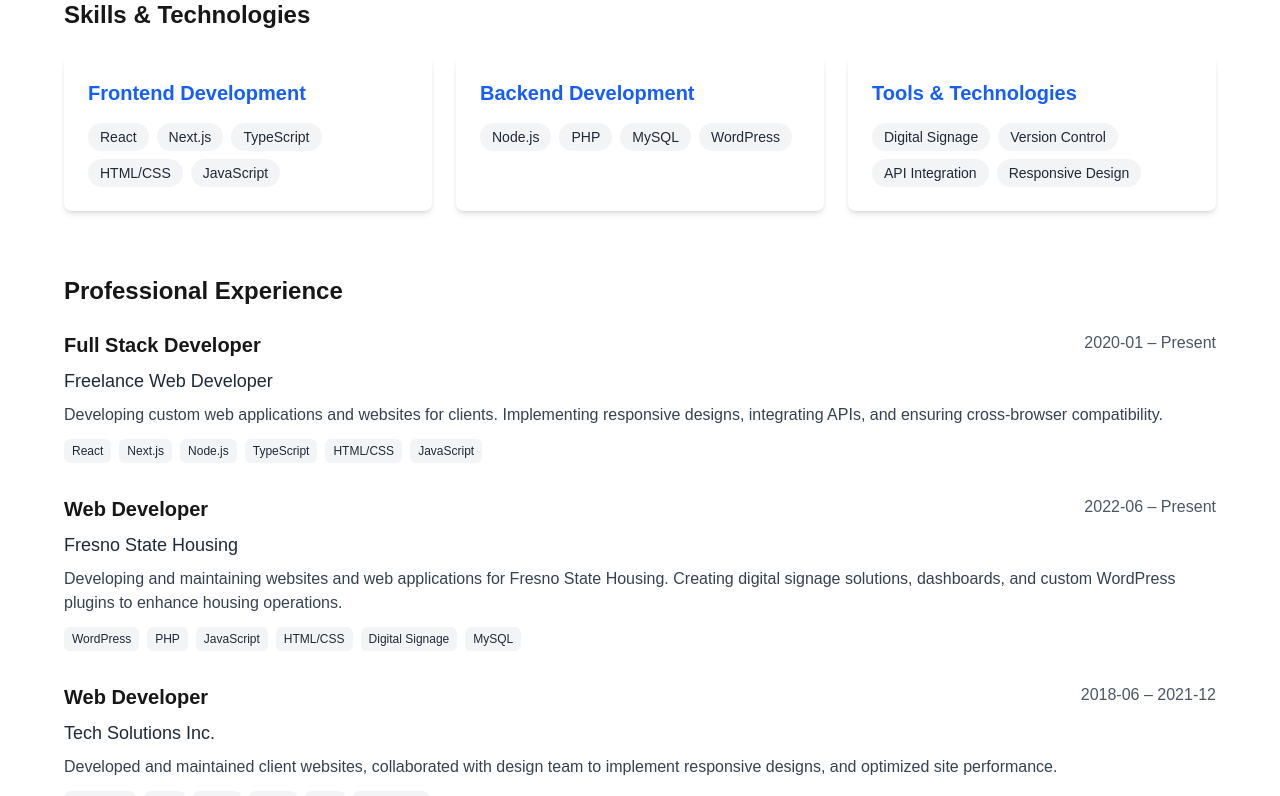
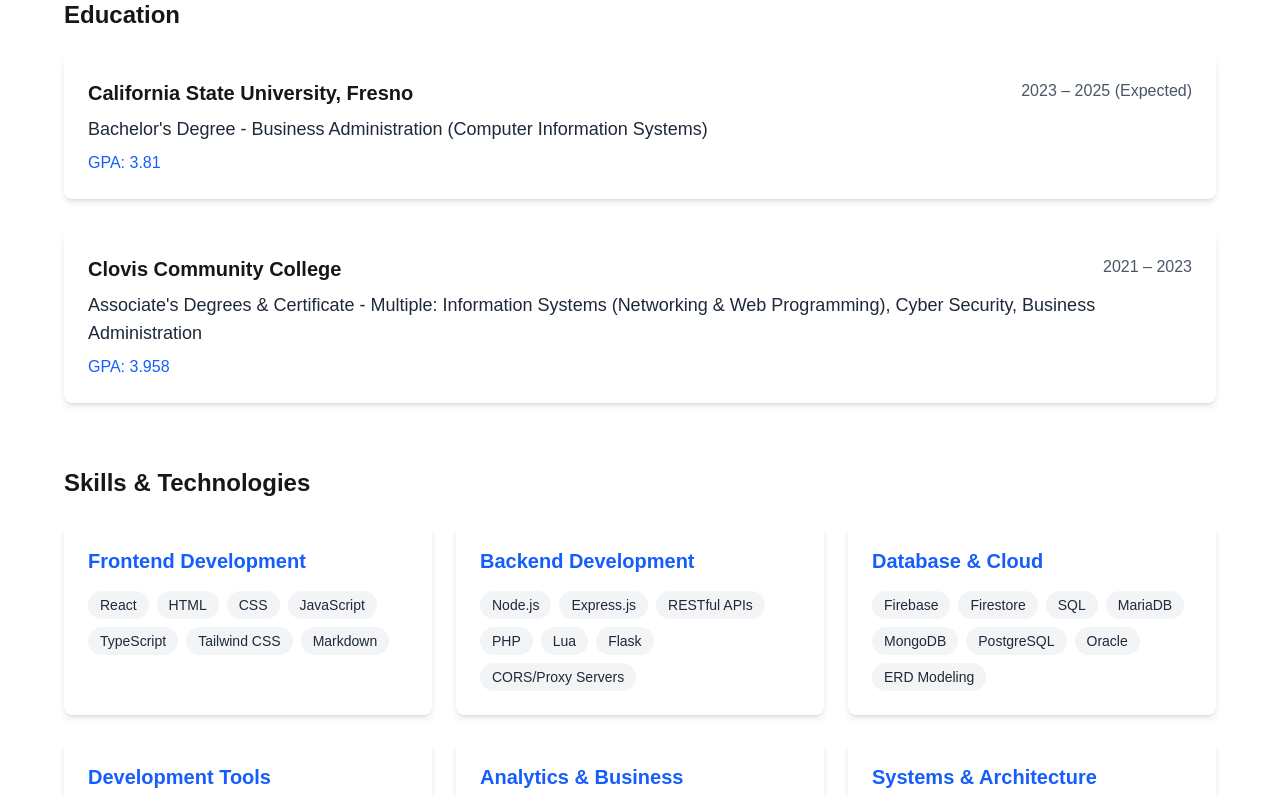
Before and after one commit to bmcgauley/portfolio, a Next.js app: page /about in a window 1280 px wide. Shown: the part 620-1416 px from the top of the page. Built offline with nearby package versions, Linux system fonts and the light colour scheme.

Commit message:
Update About page with new education section and revised professional experience. Enhanced bio content to reflect current academic pursuits and work responsibilities. Adjusted data structure for experiences and skills to align with recent changes.

```diff
--- a/src/app/about/page.tsx
+++ b/src/app/about/page.tsx
@@ -1,7 +1,7 @@
 import Image from "next/image";
-import Link from "next/link";
 import {
   experiences,
+  education,
   skills
 } from "@/lib/data";
 
@@ -27,16 +27,37 @@
             <div className="md:w-2/3">
               <h2 className="text-2xl font-bold mb-4">Bio</h2>
               <p className="text-gray-700 dark:text-gray-300 mb-4">
-                I'm Brian McGauley, a Full Stack Developer with extensive experience in web development. I specialize in creating modern, responsive websites and applications, implementing custom solutions, and ensuring cross-browser compatibility.
+                I&apos;m Brian McGauley, a Web Developer currently pursuing a Bachelor&apos;s Degree in Business Administration with a focus on Computer Information Systems at California State University, Fresno. With a strong academic background and practical experience, I specialize in developing innovative web solutions and business process improvements.
               </p>
               <p className="text-gray-700 dark:text-gray-300 mb-4">
-                Currently, I work as a Web Developer at Fresno State Housing while also maintaining my freelance web development practice. My work involves developing and maintaining websites, creating digital signage solutions, and building custom WordPress plugins to enhance operations.
+                Currently working as a Web Developer at Fresno State Student Housing, I&apos;ve successfully led various initiatives including analytics automation, SEO optimization, and digital signage solutions. I also serve as a Teaching Assistant, helping students master technical concepts and providing mentorship.
               </p>
               <p className="text-gray-700 dark:text-gray-300">
-                I have a strong foundation in both frontend and backend technologies, with expertise in React, Next.js, Node.js, PHP, and various database systems. I'm passionate about delivering high-quality web solutions that meet client needs and exceed expectations.
+                My diverse skill set spans across frontend and backend development, database management, analytics, and business analysis. I&apos;m passionate about leveraging technology to optimize processes and deliver impactful solutions.
               </p>
             </div>
           </div>
+        </section>
+
+        {/* Education Section */}
+        <section className="mb-16">
+          <h2 className="text-2xl font-bold mb-6">Education</h2>
+          {education.map((edu) => (
+            <div key={edu.id} className="mb-8 last:mb-0 bg-white dark:bg-gray-800 rounded-lg shadow-md p-6">
+              <div className="flex flex-col sm:flex-row justify-between mb-2">
+                <h3 className="text-xl font-semibold">{edu.institution}</h3>
+                <p className="text-gray-600 dark:text-gray-400">
+                  {edu.startDate} – {edu.endDate}
+                </p>
+              </div>
+              <p className="text-lg text-gray-800 dark:text-gray-200 mb-2">
+                {edu.degree} - {edu.field}
+              </p>
+              <p className="text-blue-600 dark:text-blue-400">
+                GPA: {edu.gpa}
+              </p>
+            </div>
+          ))}
         </section>
 
         {/* Skills Section */}
@@ -67,7 +88,7 @@
         <section id="experience" className="mb-16">
           <h2 className="text-2xl font-bold mb-6">Professional Experience</h2>
           {experiences.map((experience) => (
-            <div key={experience.id} className="mb-8 last:mb-0">
+            <div key={experience.id} className="mb-8 last:mb-0 bg-white dark:bg-gray-800 rounded-lg shadow-md p-6">
               <div className="flex flex-col sm:flex-row justify-between mb-2">
                 <h3 className="text-xl font-semibold">{experience.position}</h3>
                 <p className="text-gray-600 dark:text-gray-400">
--- a/src/lib/data.ts
+++ b/src/lib/data.ts
@@ -150,64 +150,78 @@
 export const experiences = [
   {
     id: '1',
-    position: 'Full Stack Developer',
-    company: 'Freelance Web Developer',
-    startDate: '2020-01',
+    position: 'Web Developer',
+    company: 'Fresno State Student Housing',
+    startDate: '2024-08',
     endDate: 'Present',
-    description: 'Developing custom web applications and websites for clients. Implementing responsive designs, integrating APIs, and ensuring cross-browser compatibility.',
-    skills: ['React', 'Next.js', 'Node.js', 'TypeScript', 'HTML/CSS', 'JavaScript']
+    description: 'Led project-based initiatives & business process enhancements including: automated analytics platform reducing data entry time by 95%, implemented SEO optimizations, created digital signage & proxy solutions, designed statistical analysis framework, led website consolidation efforts, and developed floorplan tracking system.',
+    skills: ['React', 'Node.js', 'Analytics', 'SEO', 'WordPress', 'Digital Signage']
   },
   {
     id: '2',
-    position: 'Web Developer',
-    company: 'Fresno State Housing',
-    startDate: '2022-06',
-    endDate: 'Present',
-    description: 'Developing and maintaining websites and web applications for Fresno State Housing. Creating digital signage solutions, dashboards, and custom WordPress plugins to enhance housing operations.',
-    skills: ['WordPress', 'PHP', 'JavaScript', 'HTML/CSS', 'Digital Signage', 'MySQL']
+    position: 'Teaching Assistant',
+    company: 'California State University, Fresno',
+    startDate: '2024-01',
+    endDate: '2024-05',
+    description: 'Assisted in teaching-related tasks including grading assignments, maintaining Canvas rubrics, providing one-on-one student assistance and mentorship, updating lecture materials, and generating course documentation.',
+    skills: ['Education', 'Mentorship', 'Documentation', 'Canvas LMS']
   },
   {
     id: '3',
-    position: 'Web Developer',
-    company: 'Tech Solutions Inc.',
-    startDate: '2018-06',
-    endDate: '2021-12',
-    description: 'Developed and maintained client websites, collaborated with design team to implement responsive designs, and optimized site performance.',
-    skills: ['JavaScript', 'CSS', 'HTML', 'React', 'PHP', 'WordPress']
+    position: 'Technical Artist',
+    company: 'Chant Newall Development Group, LLC',
+    startDate: '2017-11',
+    endDate: '2021-08',
+    description: 'Specialized in 3D, 2D, and audio content creation, developed custom shaders and animations for Unity Engine, automated tasks in Blender, Unity, and 3DS Max, and engaged in client consultation and design meetings.',
+    skills: ['Unity', 'Blender', '3DS Max', '3D Graphics', 'Animation', 'Client Consultation']
   }
 ];
 
-export const education: Education[] = [
+export const education = [
   {
     id: '1',
     institution: 'California State University, Fresno',
-    degree: 'Bachelor of Science',
-    field: 'Computer Science',
-    startDate: '2014',
-    endDate: '2018'
+    degree: "Bachelor's Degree",
+    field: 'Business Administration (Computer Information Systems)',
+    startDate: '2023',
+    endDate: '2025 (Expected)',
+    gpa: '3.81'
   },
   {
     id: '2',
-    institution: 'Online Learning Platforms',
-    degree: 'Professional Certification',
-    field: 'Web Development',
-    startDate: '2019',
-    endDate: '2020'
+    institution: 'Clovis Community College',
+    degree: "Associate's Degrees & Certificate",
+    field: 'Multiple: Information Systems (Networking & Web Programming), Cyber Security, Business Administration',
+    startDate: '2021',
+    endDate: '2023',
+    gpa: '3.958'
   }
 ];
 
 export const skills = [
   {
     category: 'Frontend Development',
-    items: ['React', 'Next.js', 'TypeScript', 'HTML/CSS', 'JavaScript']
+    items: ['React', 'HTML', 'CSS', 'JavaScript', 'TypeScript', 'Tailwind CSS', 'Markdown']
   },
   {
     category: 'Backend Development',
-    items: ['Node.js', 'PHP', 'MySQL', 'WordPress']
+    items: ['Node.js', 'Express.js', 'RESTful APIs', 'PHP', 'Lua', 'Flask', 'CORS/Proxy Servers']
   },
   {
-    category: 'Tools & Technologies',
-    items: ['Digital Signage', 'Version Control', 'API Integration', 'Responsive Design']
+    category: 'Database & Cloud',
+    items: ['Firebase', 'Firestore', 'SQL', 'MariaDB', 'MongoDB', 'PostgreSQL', 'Oracle', 'ERD Modeling']
+  },
+  {
+    category: 'Development Tools',
+    items: ['VS Code', 'Replit', 'Cursor AI', 'Git', 'GitHub', 'SourceTree', 'Jira', 'Confluence']
+  },
+  {
+    category: 'Analytics & Business',
+    items: ['Google Analytics', 'GTMetrix', 'PageSpeed Insights', 'Statistical Analysis', 'Data Visualization', 'R', 'Python']
+  },
+  {
+    category: 'Systems & Architecture',
+    items: ['SDLC Methodologies', 'UML', 'MVC', 'API Design', 'Component Design', 'WordPress Development']
   }
 ];
 
```
